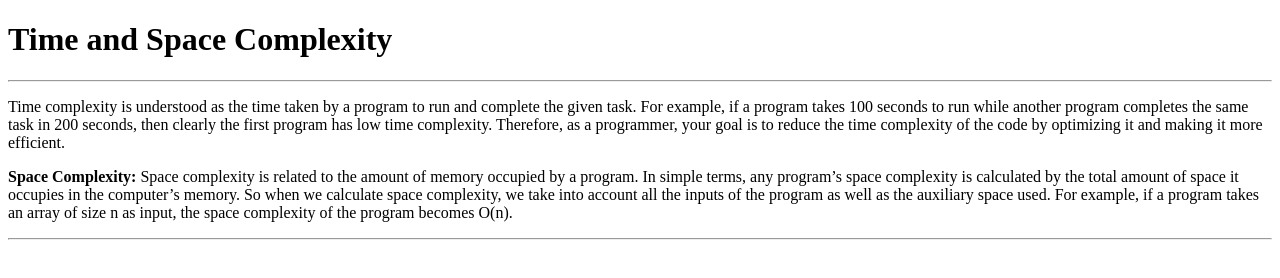
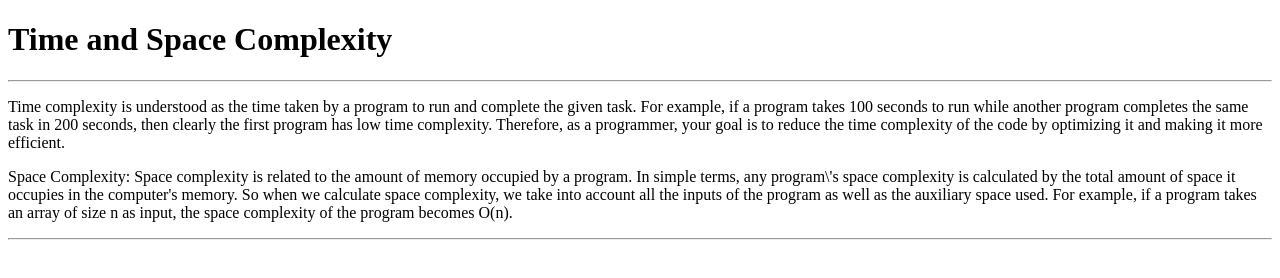
Before and after one commit to acciojob/time-and-space-complexity-devparmarr, a website: page main.html in a window 1280 px wide. Drawn offline with Linux system fonts and the light colour scheme.

Commit message:
created a submission

```diff
--- a/main.html
+++ b/main.html
@@ -12,7 +12,7 @@
 	<hr>
 	<p>Time complexity is understood as the time taken by a program to run and complete the given task. For example, if a program takes 100 seconds to run while another program completes the same task in 200 seconds, then clearly the first program has low time complexity. Therefore, as a programmer, your goal is to reduce the time complexity of the code by optimizing it and making it more efficient.</p>
 
-	<p><b>Space Complexity:</b> Space complexity is related to the amount of memory occupied by a program. In simple terms, any program’s space complexity is calculated by the total amount of space it occupies in the computer’s memory. So when we calculate space complexity, we take into account all the inputs of the program as well as the auxiliary space used. For example, if a program takes an array of size n as input, the space complexity of the program becomes O(n).</p>
+	<p>Space Complexity: Space complexity is related to the amount of memory occupied by a program. In simple terms, any program\'s space complexity is calculated by the total amount of space it occupies in the computer's memory. So when we calculate space complexity, we take into account all the inputs of the program as well as the auxiliary space used. For example, if a program takes an array of size n as input, the space complexity of the program becomes O(n).</p>
 	<hr>
     <script type="text/javascript" src="./script.js">
 </script>
```
